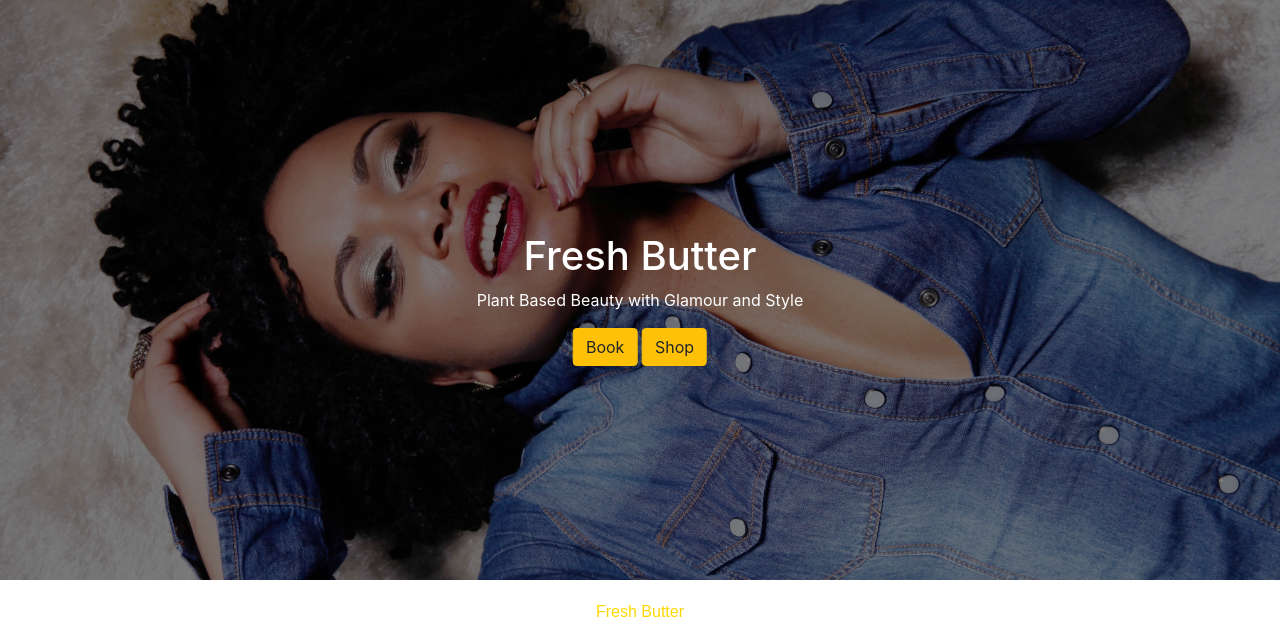
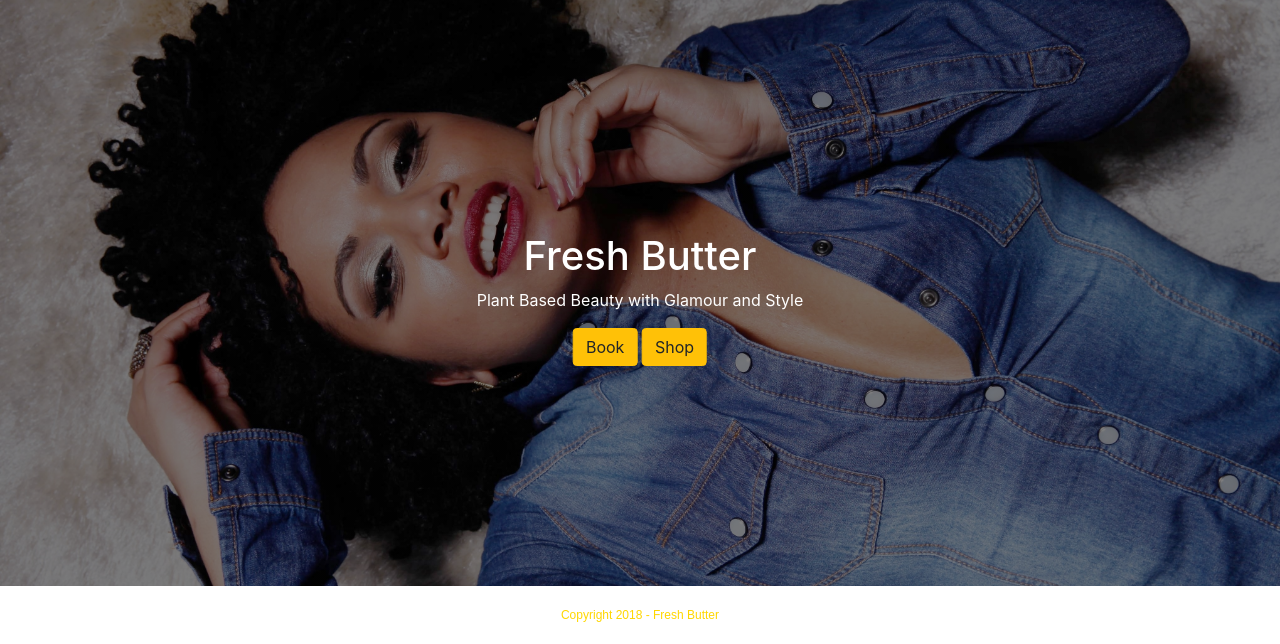
Before and after one commit to lamanaml/freshbutter, a PHP site: page / in a window 1280 px wide. Shown: the part 156-800 px from the top of the page. Run offline with PHP 8.4, Linux system fonts and the light colour scheme.

Commit message:
updated homepage

```diff
--- a/assets/css/freshbutter.css
+++ b/assets/css/freshbutter.css
@@ -38,5 +38,5 @@
   color: gold;
   text-align: center;
   font-family: Arial, Helvetica, sans-serif;
-  font-size: 10;
+  font-size: 12px;
 }
--- a/index.html
+++ b/index.html
@@ -23,13 +23,13 @@
   <div class="collapse navbar-collapse" id="navbarSupportedContent">
     <ul class="navbar-nav mr-auto">
       <li class="nav-item active">
-        <a class="nav-link" href="#">HOME <span class="sr-only">(current)</span></a>
+        <a class="nav-link" href="index.html">HOME <span class="sr-only">(current)</span></a>
       </li>
       <li class="nav-item">
         <a class="nav-link" href="#">SALON</a>
       </li>
        <li class="nav-item">
-        <a class="nav-link" href="#">PRODUCTS</a>
+        <a class="nav-link" href="http://freshbutter.com">PRODUCTS</a>
       </li>
        <li class="nav-item">
         <a class="nav-link" href="#">OUR TEAM</a>
@@ -58,7 +58,7 @@
 
 
 <nav class="footer">
-  Fresh Butter
+  Copyright 2018 - Fresh Butter
 </nav>
 
 </body>
```
